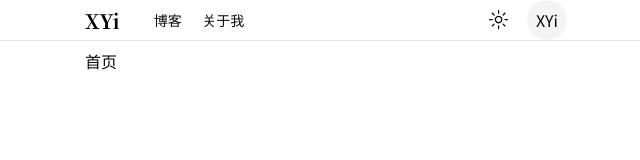
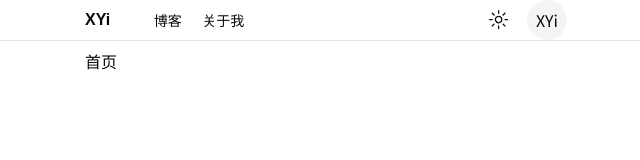
Before and after one commit to xiangly203/blog, a Next.js app: page / in a window 1280 px wide. Shown: the top 160 px of the page, without its empty margins (267-907 px from the left). Built offline with nearby package versions, Linux system fonts and the light colour scheme.

Commit message:
add XYi Logo

```diff
--- a/src/components/icons/personal.tsx
+++ b/src/components/icons/personal.tsx
@@ -1,10 +1,10 @@
+import { Noto_Serif_SC as FontSerif } from 'next/font/google'
+
+const fontSerif = FontSerif({ weight: "900", subsets: ["latin"] });
 export default function XYi(){
     return (
-        <svg width="34" height="17" viewBox="0 0 34 17" fill="none" xmlns="http://www.w3.org/2000/svg">
-            <path
-                d="M12.48 16.12L14.24 16.3V17H7.52V16.3L9.46 16.12L6.48 10.76L3.38 16.04L5.2 16.3V17H0.44V16.3L2.3 16.04L6.1 10.06L2.22 3.06L0.42 2.88V2.16H7.12V2.88L5.22 3.06L7.9 7.88L10.7 3.1L8.86 2.88V2.16H13.72V2.88L11.76 3.1L8.26 8.56L12.48 16.12ZM26.7117 3.14L22.9517 10.8C22.9517 13.26 22.9517 14.6 22.9917 16.12L25.1517 16.3V17H17.9917V16.3L20.1317 16.12C20.1717 14.68 20.1717 13.42 20.1717 11.18L16.1517 3.02L14.8317 2.88V2.16H21.3917V2.88L19.3517 3.1L22.5117 9.96L25.6517 3.14L23.6717 2.88V2.16H28.4717V2.88L26.7117 3.14ZM31.1763 3.76C30.3163 3.76 29.5963 3.14 29.5963 2.28C29.5963 1.38 30.3163 0.779999 31.1763 0.779999C32.0363 0.779999 32.7563 1.38 32.7563 2.28C32.7563 3.14 32.0363 3.76 31.1763 3.76ZM32.5963 16.22L33.9363 16.38V17H28.4363V16.38L29.8963 16.2C29.9163 15.06 29.9363 13.4 29.9363 12.3V10.88C29.9363 9.6 29.9163 8.84 29.8763 7.84L28.2563 7.68V7.14L32.3163 6L32.5963 6.18L32.5563 9.3V12.3C32.5563 13.4 32.5763 15.08 32.5963 16.22Z"
-                fill="black"/>
-        </svg>
-
+        <div className={fontSerif.className}>
+            XYi
+        </div>
     );
 }
```
